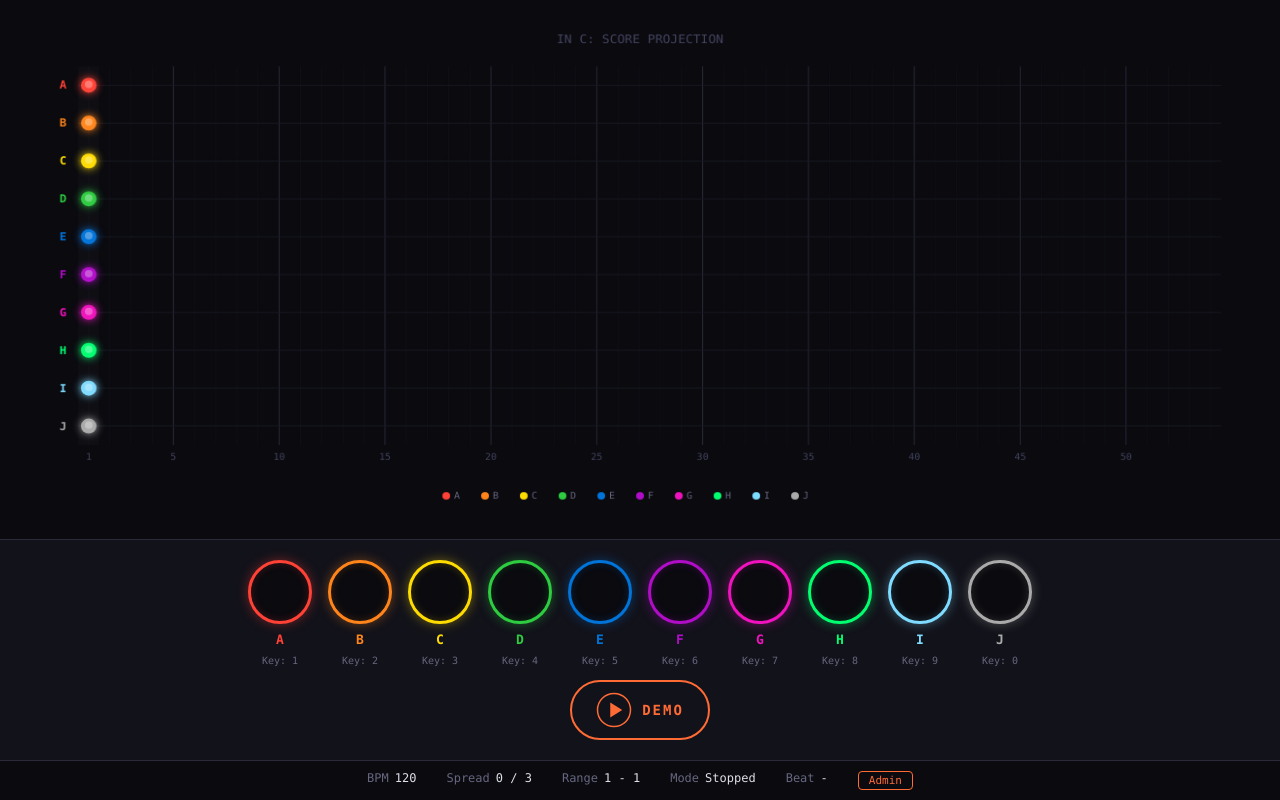
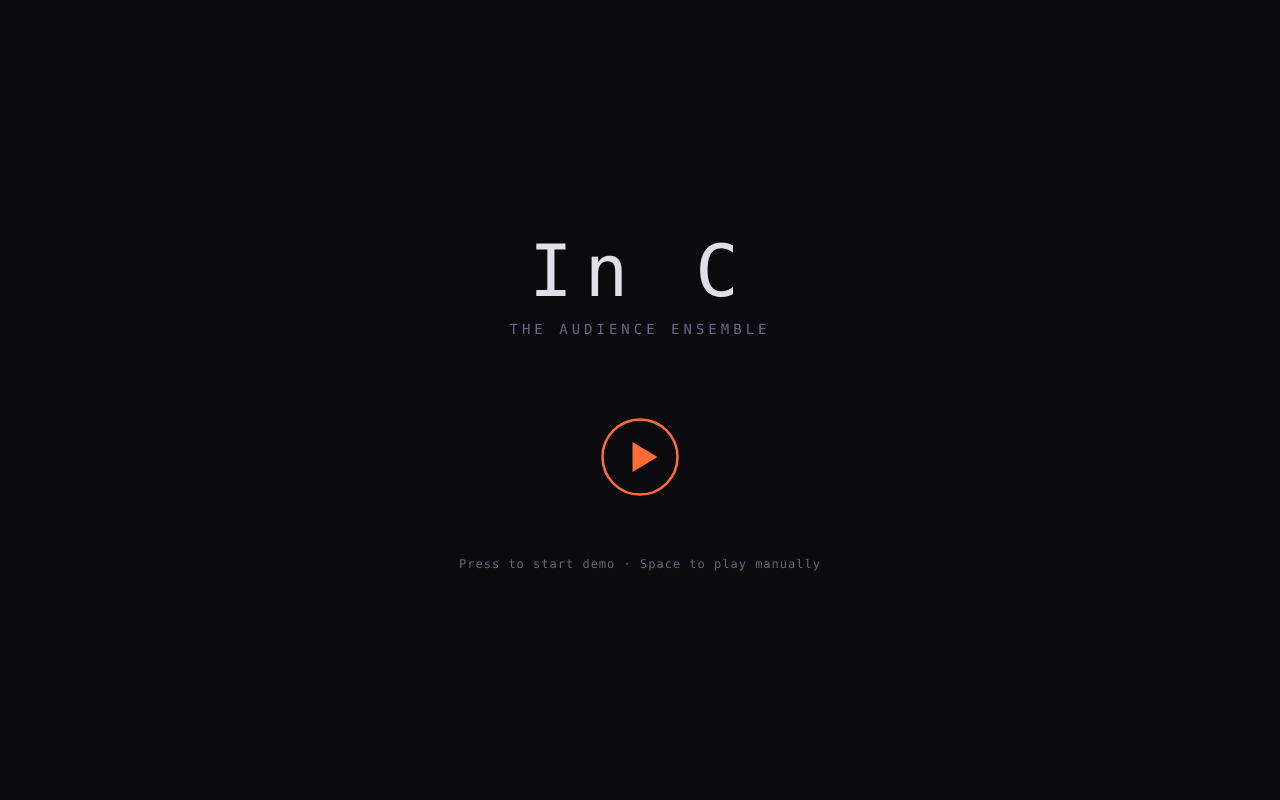
Before and after one commit to conntrace/in-c-audience-ensemble, a plain HTML site: page index.html in a window 1280 px wide. Drawn offline with Linux system fonts and the light colour scheme.

Commit message:
Revert demo button to full-screen overlay style
Co-Authored-By: Claude Opus 4.6 <noreply@anthropic.com>

```diff
--- a/css/styles.css
+++ b/css/styles.css
@@ -34,49 +34,81 @@ html, body {
   width: 100vw;
 }
 
-/* Demo Play Button (inline with musician buttons) */
-#demo-row {
+/* Start Overlay */
+#start-overlay {
+  position: fixed;
+  top: 0;
+  left: 0;
+  width: 100%;
+  height: 100%;
+  background: var(--bg);
+  z-index: 50;
   display: flex;
   justify-content: center;
-  margin-top: 14px;
+  align-items: center;
+  transition: opacity 0.8s ease, visibility 0.8s ease;
 }
 
-.demo-play-btn {
-  display: flex;
+#start-overlay.hidden {
+  opacity: 0;
+  visibility: hidden;
+  pointer-events: none;
+}
+
+.start-content {
+  text-align: center;
+}
+
+.start-title {
+  font-size: 72px;
+  font-weight: 300;
+  letter-spacing: 12px;
+  color: var(--text);
+  margin-bottom: 8px;
+}
+
+.start-subtitle {
+  font-size: 14px;
+  letter-spacing: 4px;
+  text-transform: uppercase;
+  color: var(--text-dim);
+  margin-bottom: 60px;
+}
+
+.play-btn {
+  display: inline-flex;
   align-items: center;
-  gap: 10px;
+  justify-content: center;
   background: none;
-  border: 2px solid var(--accent);
+  border: none;
   color: var(--accent);
   cursor: pointer;
-  padding: 10px 24px;
-  border-radius: 30px;
-  transition: all 0.2s ease;
+  padding: 20px;
+  border-radius: 50%;
+  transition: all 0.3s ease;
   outline: none;
-  font-family: inherit;
-  font-size: 14px;
-  font-weight: bold;
-  letter-spacing: 2px;
-  text-transform: uppercase;
 }
 
-.demo-play-btn:hover {
-  background: var(--accent);
+.play-btn:hover {
   color: #fff;
-  box-shadow: 0 0 20px rgba(255, 107, 53, 0.3);
+  transform: scale(1.1);
+  filter: drop-shadow(0 0 20px rgba(255, 107, 53, 0.5));
 }
 
-.demo-play-btn:active {
+.play-btn:active {
   transform: scale(0.95);
 }
 
-.demo-play-btn.active {
-  background: var(--accent);
-  color: #fff;
+.play-btn svg {
+  width: 80px;
+  height: 80px;
 }
 
-.demo-play-btn svg {
-  flex-shrink: 0;
+.start-hint {
+  margin-top: 40px;
+  font-size: 12px;
+  color: var(--text-dim);
+  letter-spacing: 1px;
 }
 
 /* Score Display */
--- a/index.html
+++ b/index.html
@@ -8,6 +8,21 @@
 </head>
 <body>
   <div id="app">
+    <!-- Start Overlay -->
+    <div id="start-overlay">
+      <div class="start-content">
+        <h1 class="start-title">In C</h1>
+        <p class="start-subtitle">The Audience Ensemble</p>
+        <button id="btn-play-demo" class="play-btn" aria-label="Play Demo">
+          <svg viewBox="0 0 64 64" width="64" height="64">
+            <circle cx="32" cy="32" r="30" fill="none" stroke="currentColor" stroke-width="2"/>
+            <polygon points="26,20 26,44 46,32" fill="currentColor"/>
+          </svg>
+        </button>
+        <p class="start-hint">Press to start demo &middot; Space to play manually</p>
+      </div>
+    </div>
+
     <!-- Score Projection -->
     <section id="score-section">
       <canvas id="score-canvas"></canvas>
@@ -16,20 +31,6 @@
     <!-- Button Stations -->
     <section id="button-section">
       <div id="button-row"></div>
-      <div id="demo-row">
-        <button id="btn-play-demo" class="demo-play-btn" aria-label="Play Demo">
-          <svg class="demo-icon-play" viewBox="0 0 48 48" width="36" height="36">
-            <circle cx="24" cy="24" r="22" fill="none" stroke="currentColor" stroke-width="2"/>
-            <polygon points="19,14 19,34 35,24" fill="currentColor"/>
-          </svg>
-          <svg class="demo-icon-pause" viewBox="0 0 48 48" width="36" height="36" style="display:none">
-            <circle cx="24" cy="24" r="22" fill="none" stroke="currentColor" stroke-width="2"/>
-            <rect x="16" y="14" width="5" height="20" fill="currentColor"/>
-            <rect x="27" y="14" width="5" height="20" fill="currentColor"/>
-          </svg>
-          <span class="demo-label">Demo</span>
-        </button>
-      </div>
     </section>
 
     <!-- Status Bar -->
--- a/js/app.js
+++ b/js/app.js
@@ -72,6 +72,10 @@ class App {
       // Space to start/pause
       if (e.code === 'Space' && !this.operatorPanel.visible) {
         e.preventDefault();
+        // Dismiss start overlay if visible
+        if (this._overlay && !this._overlay.classList.contains('hidden')) {
+          this._overlay.classList.add('hidden');
+        }
         if (this.running) {
           this.pause();
         } else {
@@ -80,13 +84,23 @@ class App {
       }
     });
 
-    // Inline demo play button
-    this._demoBtn = document.getElementById('btn-play-demo');
-    if (this._demoBtn) {
-      this._demoBtn.addEventListener('click', async () => {
-        this._toggleDemo();
+    // Start overlay — play/demo button
+    const overlay = document.getElementById('start-overlay');
+    const playBtn = document.getElementById('btn-play-demo');
+    if (playBtn) {
+      playBtn.addEventListener('click', async () => {
+        overlay.classList.add('hidden');
+        await this.start();
+        if (!this.demoMode.active) {
+          this.demoMode.start();
+          this.operatorPanel.updateDemoButton(true);
+          this._updateStatus();
+        }
       });
     }
+
+    // Space also dismisses the overlay and starts manually (no demo)
+    this._overlay = overlay;
 
     // Sync operator panel with loaded config
     this.operatorPanel.syncFromConfig();
@@ -197,26 +211,7 @@ class App {
     if (!this.running) this.start();
     const active = this.demoMode.toggle();
     this.operatorPanel.updateDemoButton(active);
-    this._updateDemoBtn(active);
     this._updateStatus();
-  }
-
-  _updateDemoBtn(active) {
-    if (!this._demoBtn) return;
-    const playIcon = this._demoBtn.querySelector('.demo-icon-play');
-    const pauseIcon = this._demoBtn.querySelector('.demo-icon-pause');
-    const label = this._demoBtn.querySelector('.demo-label');
-    if (active) {
-      this._demoBtn.classList.add('active');
-      if (playIcon) playIcon.style.display = 'none';
-      if (pauseIcon) pauseIcon.style.display = '';
-      if (label) label.textContent = 'Stop';
-    } else {
-      this._demoBtn.classList.remove('active');
-      if (playIcon) playIcon.style.display = '';
-      if (pauseIcon) pauseIcon.style.display = 'none';
-      if (label) label.textContent = 'Demo';
-    }
   }
 }
 
```
